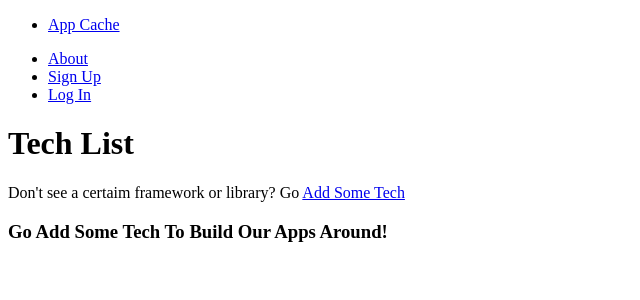
After one commit to kimjane93/AppCacheApp, a Django app: page /tech/ in a window 1280 px wide. The commit adds this page. Shown: the top 300 px of the page, without its empty margins (0-640 px from the left). Run offline with Django 3.2, Linux system fonts and the light colour scheme; data that the repository does not hold is empty.

Commit message:
restructure tech model to include url link to docs, and implement functionality to render tech list

```diff
--- a/main_app/admin.py
+++ b/main_app/admin.py
@@ -1,5 +1,6 @@
 from django.contrib import admin
-from .models import Profile
+from .models import Profile, Technologie
 
 # Register your models here.
 admin.site.register(Profile)
+admin.site.register(Technologie)
--- a/main_app/models.py
+++ b/main_app/models.py
@@ -12,12 +12,10 @@ class Profile(models.Model):
 
 class Technologie(models.Model):
     name = models.CharField(max_length=50)
+    docs = models.CharField(max_length=250, default='Google It')
 
     def __str__(self):
         return self.name
-
-    # def get_absolute_url(self):
-    #     return reverse('technologies_detail', kwargs={% 'pk': self.id %})
 
 
 # class App(models.Model):
--- a/main_app/templates/base.html
+++ b/main_app/templates/base.html
@@ -18,7 +18,7 @@
                     {% if user.is_authenticated %}
 
 
-                  {#  <li><a href="{% url '' %}"></a></li> #}
+                    <li><a href="{% url 'tech_index' %}">Tech List</a></li>
 
 
                     {# <li><a href="{% url 'index' %}">View All Apps</a></li> #}
--- /dev/null
+++ b/main_app/templates/technologies/index.html
@@ -0,0 +1,22 @@
+{% extends 'base.html' %}
+
+{% block content %}
+
+<h1>Tech List</h1>
+<span>Don't see a certaim framework or library? Go <a href="{% url 'tech_create' %}">Add Some Tech</a></span>
+{% if tech.count %}
+<div>
+    {% for tech in tech %}
+    <div>
+        <div>
+            <h4>{{tech.name}}</h4>
+        </div>
+        <a href="{{tech.docs}}">Learn About Me</a>
+    </div>
+    {% endfor %}
+</div>
+{% else %}
+<h3>Go Add Some Tech To Build Our Apps Around!</h3>
+{% endif %}
+
+{% endblock %}
--- a/main_app/urls.py
+++ b/main_app/urls.py
@@ -7,6 +7,8 @@ urlpatterns = [
     path('about/', views.about, name='about'),
     path('accounts/signup/', views.signup, name='signup'),
     path('accounts/addprofile/', views.ProfileCreate.as_view(), name='profiles_create'),
+    path('tech/', views.technologies_index, name='tech_index'),
+    path('tech/create', views.TechnologieCreate.as_view(), name='tech_create')
     # path('apps/', views.AppList, name='index'),
     # path('apps/create/', views.AppCreate, name='apps_create'),
 ]
--- a/main_app/views.py
+++ b/main_app/views.py
@@ -8,7 +8,7 @@ from django.contrib.auth.forms import UserCreationForm
 from django.contrib.auth.decorators import login_required
 # Import the mixin for class-based views
 # # Create your views here.
-from .models import Profile
+from .models import Profile, Technologie
 from django.contrib.auth.mixins import LoginRequiredMixin
 from .forms import UserForm
 
@@ -43,7 +43,7 @@ def signup(request):
 
 def technologies_index(request):
   tech = Technologie.objects.all()
-  return render(request, '')
+  return render(request, 'technologies/index.html', {'tech': tech})
 
 class ProfileCreate(LoginRequiredMixin, CreateView):
   model = Profile
@@ -54,6 +54,12 @@ class ProfileCreate(LoginRequiredMixin, CreateView):
     return super().form_valid(form)
   success_url = '/'
 
+class TechnologieCreate(LoginRequiredMixin, CreateView):
+  model = Technologie
+  fields = '__all__'
+  success_url = '/tech/'
+
+
 #  class AppList(ListView):
 #     model = App
 
```
Also changed, not shown: main_app/technologies/index.html (deleted, +0 -8 lines), main_app/templates/main_app/technologie_form.html (added, +21 -0 lines), main_app/migrations/0002_auto_20210203_2147.py (added), main_app/migrations/0003_technologie_docs.py (added).
